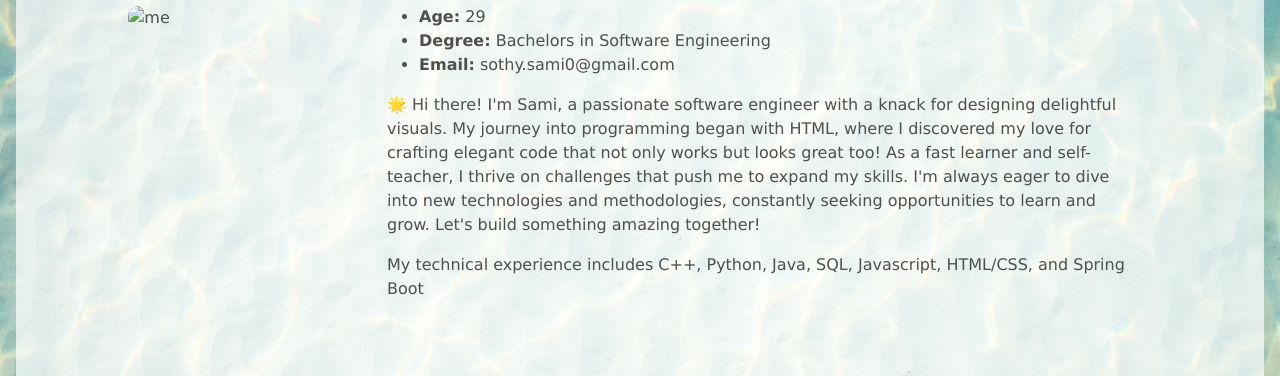
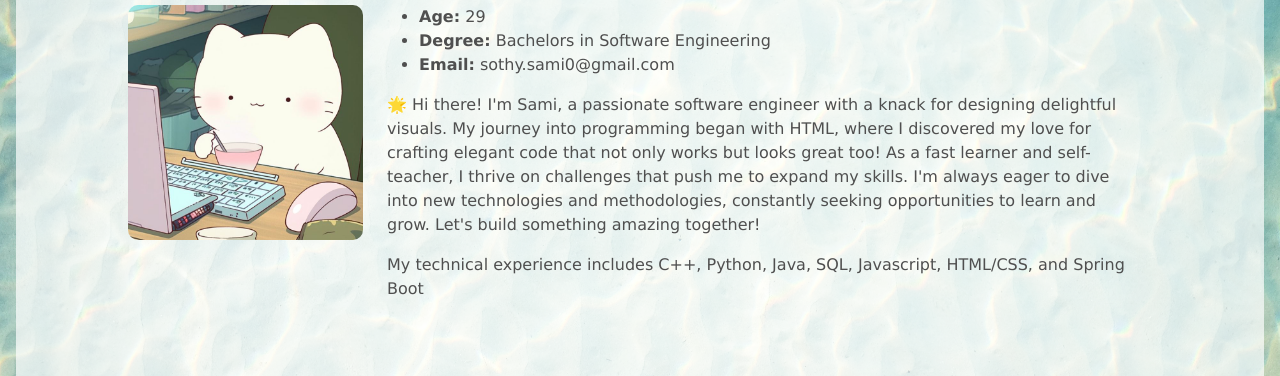
Before and after one commit to ssothy/personal-website, a plain HTML site: page index.html in a window 1280 px wide. Shown: the part 163-539 px from the top of the page. Drawn offline with nearby package versions, Linux system fonts and the light colour scheme; a web font is replaced by a local one.

Commit message:
Update index.html

```diff
--- a/index.html
+++ b/index.html
@@ -28,7 +28,7 @@
             </div>
             <div class="row about-me" >
                 <div class="col-lg-3" data-aos="fade-right">
-                    <img src="images/_.jpeg" class="img-fluid me" alt="me">
+                    <img src="images/codingcat.jpeg" class="img-fluid me" alt="me">
                 </div>
                 <div class="col-lg-9 pt-4 pt-lg-0">
                     <ul>
```
